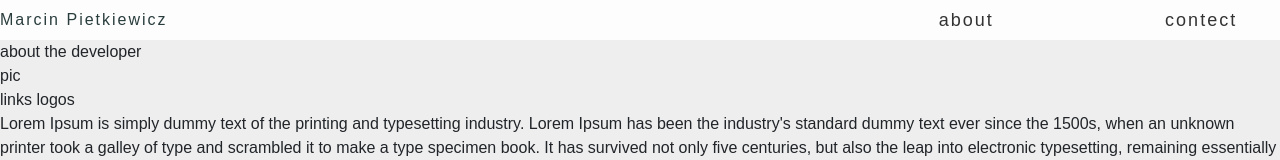
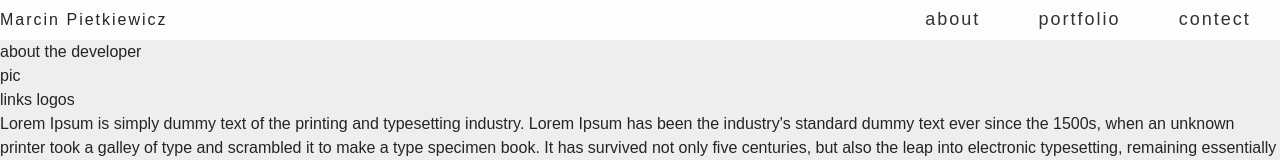
Before and after one commit to MarcinPietkiewicz/portfolio, a React (Create React App) app: page / in a window 1280 px wide. Shown: the top 160 px of the page. Built offline with nearby package versions, Linux system fonts and the light colour scheme; the HTML template or start-up script is replaced by a standard one.

Commit message:
Formatted scss for header

```diff
--- a/src/App.js
+++ b/src/App.js
@@ -8,9 +8,7 @@ function App() {
         <div id="header-name">Marcin Pietkiewicz</div>
         <div id="right-menu">
           <a href="#">about</a>
-          <a href="#">
-
-          </a>
+          <a href="#">portfolio</a>
           <a href="#">contect</a>
         </div>
       </header>
--- a/src/App.scss
+++ b/src/App.scss
@@ -1,39 +1,53 @@
 @import "../node_modules/bootstrap/scss/bootstrap";
 
+$redish: rgb(196, 22, 22);
+$time: 0.5s ease;
+$gray0: #fdfdfd;
+$gray1: #eee;
+$gray3: #999;
+$gray4: #333;
+$gray5: #111;
+
 .App {
-    background-color:#eee;
+  background-color: $gray1;
   font-family: Armata, sans-serif;
 }
 
 header {
-    background-color:#FDFDFD;
-    display:flex;
-    width:100%;
-    height:40px;
-    flex-flow:row;
+  background-color: $gray0;
+  display: flex;
+  width: 100%;
+  height: 40px;
+  flex-flow: row;
   justify-content: space-between;
-    align-items:center;
-    letter-spacing:2px;
+  align-items: center;
+  letter-spacing: 2px;
+
+  a {
+    text-decoration: none;
+    color: $gray4;
+    padding: 5px 20px;
+    font-size: 18px;
+    border-bottom:2px solid transparent;
   }
 
-  #header-name {
-    color: rgb(42, 61, 61)
+  a:hover {
+    color: $gray5;
+    border-bottom:2px solid $gray3;
+    transition: $time;
   }
 
   #right-menu {
-    width:30%;
-    display:flex;
-    flex-flow:row;
-    justify-content:space-around;
+    box-sizing:border-box;
+    width: 30%;
+    display: flex;
+    flex-flow: row;
+    justify-content: space-around;
+  }
 }
 
-  header a {
-    text-decoration:none;
-    color:#333;
-    padding:5px 20px;
-    font-size:18px;
+#about,
+#portfolio,
+#contact {
+  height: 800px;
 }
-
-  #about, #portfolio, #contact {
-    height:800px;
-  }
```
Lines whose indentation alone changed are shown as unchanged.
